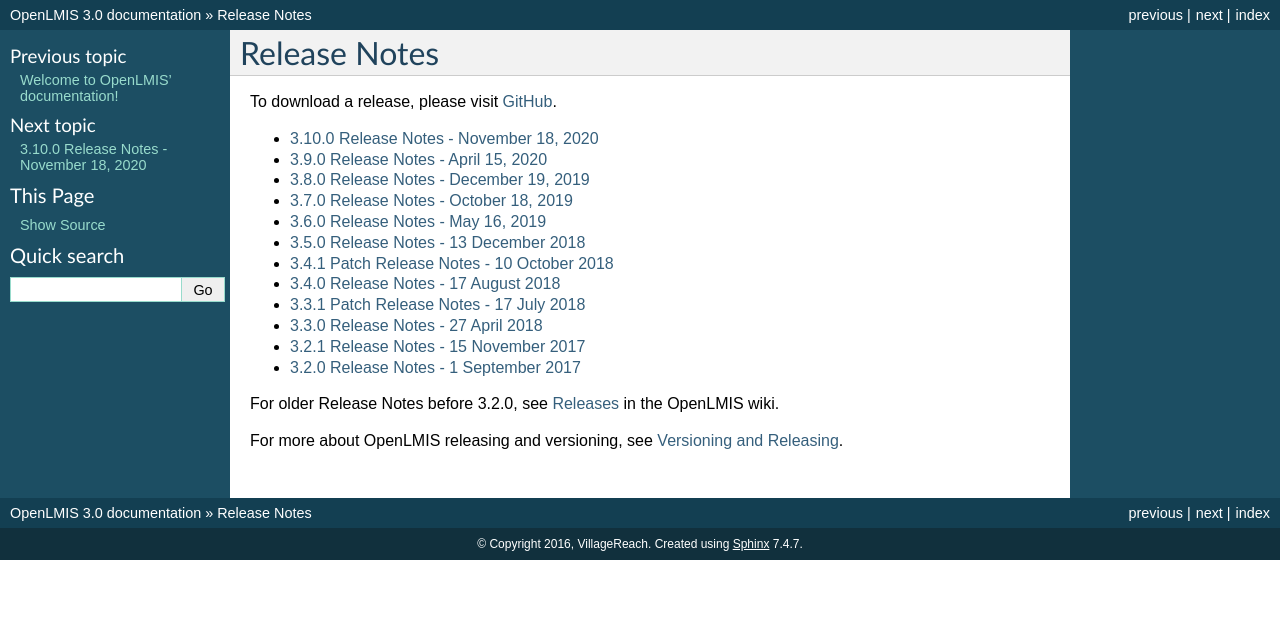
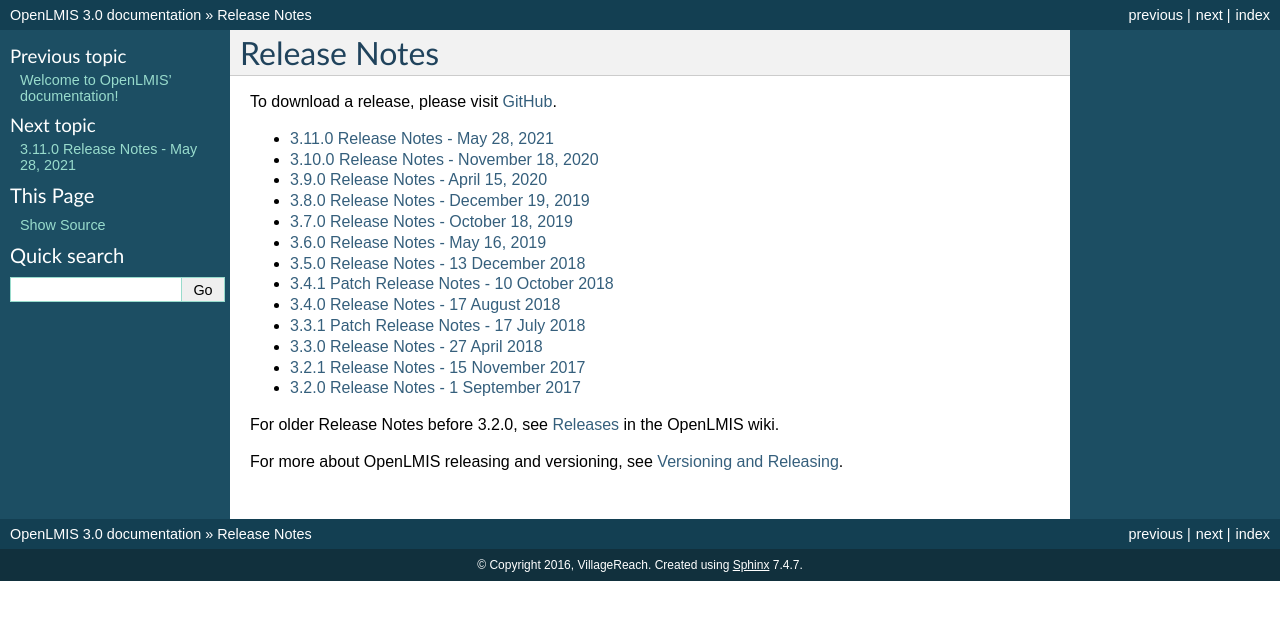
Before and after one commit to OpenLMIS/openlmis-ref-distro, a Sphinx documentation site: the page built from docs/source/releases/index.rst, in a window 1280 px wide. Shown: the top 620 px of the page. Built offline with Sphinx 7.4.7, drawn with Linux system fonts in a browser that asks for light colours; pages that are not in the unit, such as notebooks, are missing from menus.

Commit message:
Added link to v3.11 release notes from main Release Notes page.

```diff
--- a/docs/source/releases/index.rst
+++ b/docs/source/releases/index.rst
@@ -7,6 +7,7 @@
 .. toctree::
    :maxdepth: 1
 
+   openlmis-ref-distro-v3.11.0
    openlmis-ref-distro-v3.10.0
    openlmis-ref-distro-v3.9.0
    openlmis-ref-distro-v3.8.0
```
